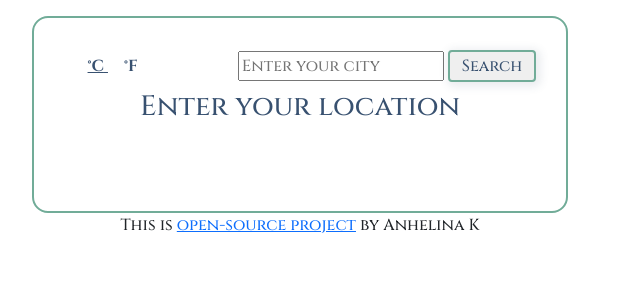
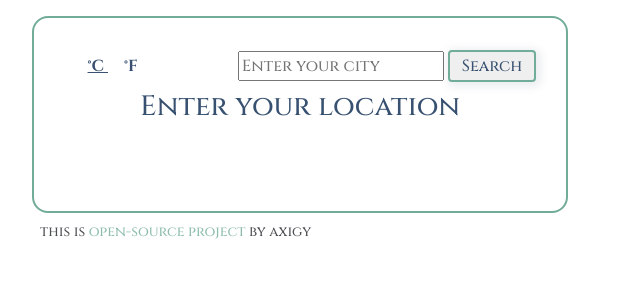
Before and after one commit to Axigy/weather-app-react, a React (Create React App) app: page / in a window 1280 px wide. Shown: the top 300 px of the page, without its empty margins (0-640 px from the left). Built offline with nearby package versions, Linux system fonts and the light colour scheme.

Commit message:
styled footer

```diff
--- a/src/App.js
+++ b/src/App.js
@@ -6,23 +6,18 @@ import Loading from "./Loading";
 
 function App() {
   const [city, setCity] = useState("");
-  const [h1, setH1] = useState(`Today in ${city}`);
+
   const [weather, setWeather] = useState({ ready: false });
   const urlApi = `https://api.openweathermap.org/data/2.5/weather?q=${city}&units=metric&appid=64e8bf8bdd085388ddf709fb1376b4fe`;
 
   function showCityTemperature(e) {
     e.preventDefault();
     search();
-    if (city) {
-      setH1(`Today in ${city}`);
-    } else {
-      setH1(`Input your location`);
-    }
   }
   function addCity(e) {
     setCity(e.target.value);
   }
-  function presentForecast() {}
+
   function showData(resp) {
     console.log(resp);
     setWeather({
@@ -32,7 +27,6 @@ function App() {
       description: resp.data.weather[0].description,
       icon: `http://openweathermap.org/img/wn/${resp.data.weather[0].icon}@2x.png`,
     });
-    presentForecast();
   }
   function search() {
     axios.get(urlApi).then(showData);
@@ -70,7 +64,7 @@ function App() {
               </form>
             </div>
 
-            <h3>{h1}</h3>
+            <h3>Today in {city}</h3>
           </div>
         </div>
         <Main forecast={weather} />
--- a/src/Footer.js
+++ b/src/Footer.js
@@ -1,4 +1,5 @@
 import React from "react";
+import "./footer.css";
 
 export default function Footer() {
   return (
@@ -12,7 +13,7 @@ export default function Footer() {
         >
           open-source project
         </a>{" "}
-        by Anhelina K
+        by Axigy
       </p>
     </div>
   );
--- /dev/null
+++ b/src/footer.css
@@ -0,0 +1,16 @@
+.Footer {
+  font-size: 14px;
+  opacity: 0.8;
+  text-align: left;
+  margin: 8px;
+  text-transform: lowercase;
+}
+
+.Footer a {
+  text-decoration: none;
+  color: #71ac98;
+}
+.Footer a:hover {
+  color: #71ac98;
+  text-decoration: underline;
+}
```
